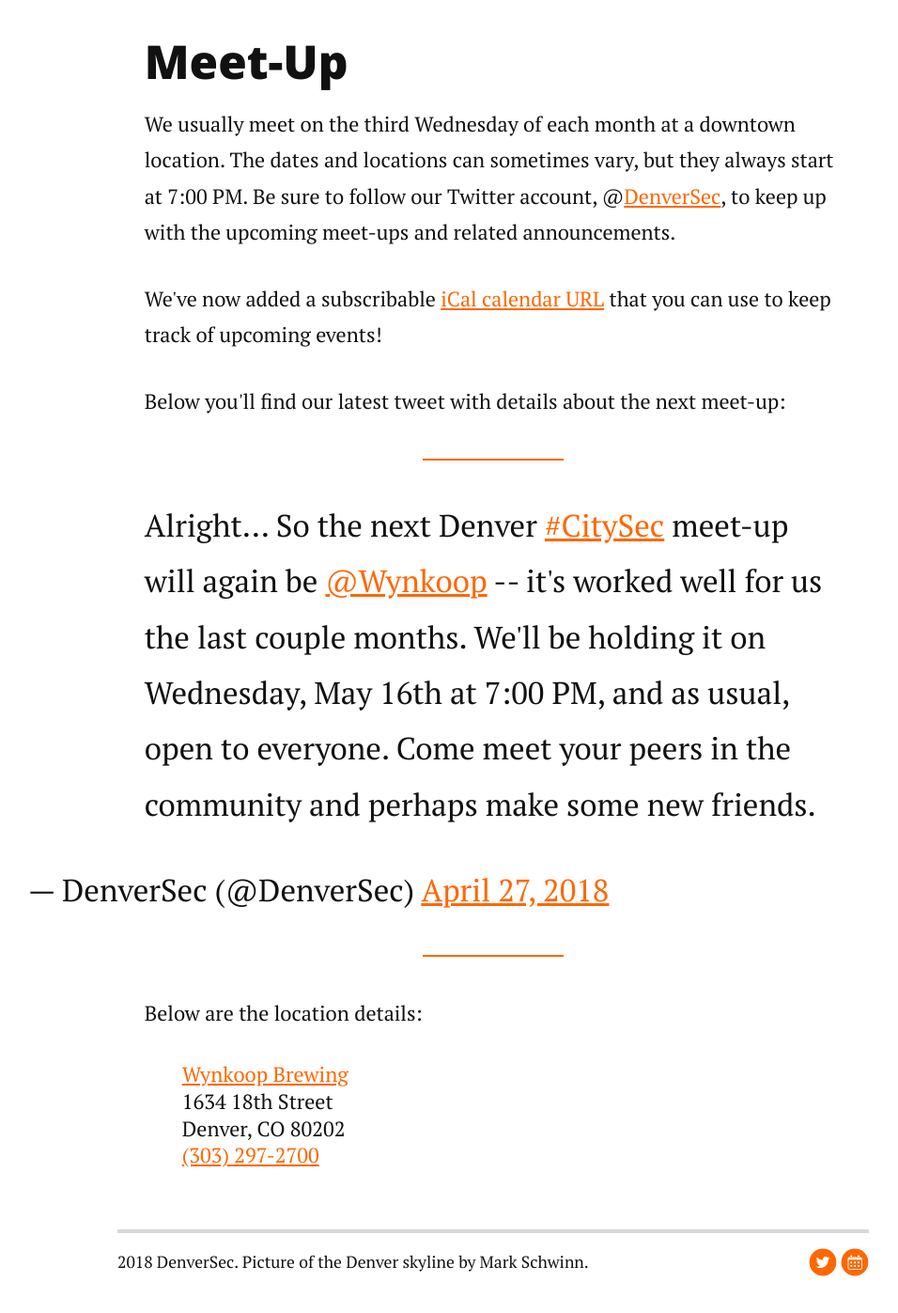
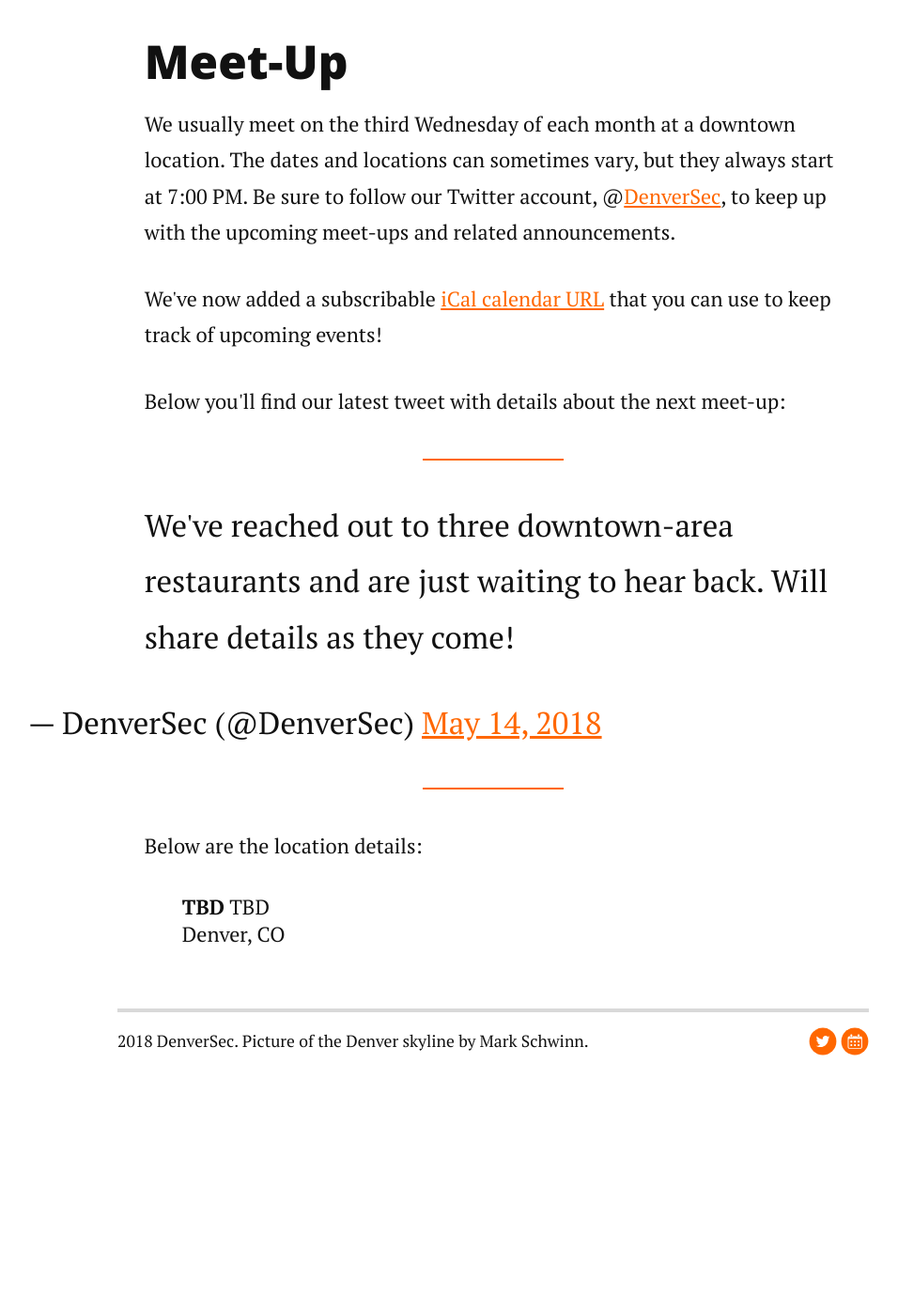
Before and after one commit to denversec/denversec.github.io, a Jekyll site: the page built from index.html, in a window 1280 px wide and 1400 px high, scrolled down 684 px. Shown: the top 1397 px of the window at 94% size, without its empty margins (115-1071 px from the left). Built offline with Jekyll 4.4.1, drawn with Linux system fonts in a browser that asks for light colours; nearby versions of some CDN libraries; comment, search, counter and statistics services are not loaded; after the commit the page ends 1848 px from its top, so only the background shows below that.

Commit message:
Update with TBD details for May meet-up

```diff
--- a/index.html
+++ b/index.html
@@ -13,15 +13,18 @@
   <p>We've now added a subscribable <a href="/meetups.ics">iCal calendar URL</a> that you can use to keep track of upcoming events!</p>
   <p>Below you'll find our latest tweet with details about the next meet-up:</p>
   <p>
-    <blockquote class="twitter-tweet" data-lang="en"><p lang="en" dir="ltr">Alright... So the next Denver <a href="https://twitter.com/hashtag/CitySec?src=hash&amp;ref_src=twsrc%5Etfw">#CitySec</a> meet-up will again be <a href="https://twitter.com/Wynkoop?ref_src=twsrc%5Etfw">@Wynkoop</a> -- it&#39;s worked well for us the last couple months. We&#39;ll be holding it on Wednesday, May 16th at 7:00 PM, and as usual, open to everyone. Come meet your peers in the community and perhaps make some new friends.</p>&mdash; DenverSec (@DenverSec) <a href="https://twitter.com/DenverSec/status/989925848714100736?ref_src=twsrc%5Etfw">April 27, 2018</a></blockquote>
+    <blockquote class="twitter-tweet" data-lang="en"><p lang="en" dir="ltr">We&#39;ve reached out to three downtown-area restaurants and are just waiting to hear back. Will share details as they come!</p>&mdash; DenverSec (@DenverSec) <a href="https://twitter.com/DenverSec/status/996092554188701697?ref_src=twsrc%5Etfw">May 14, 2018</a></blockquote>
     <script async src="https://platform.twitter.com/widgets.js" charset="utf-8"></script>
   </p>
   <p>Below are the location details:</p>
   <p class="meetup-details">
-    <a href="http://www.wynkoop.com/" target="_blank">Wynkoop Brewing</a><br/>
+    <strong>TBD</strong>
+    TBD<br/>
+    Denver, CO<br/>
+    <!-- <a href="http://www.wynkoop.com/" target="_blank">Wynkoop Brewing</a><br/>
     1634 18th Street<br/>
     Denver, CO 80202<br/>
-    <a href="tel:3032972700">(303) 297-2700</a>
+    <a href="tel:3032972700">(303) 297-2700</a> -->
   </p>
 
 </div>
```
Also changed, not shown: 1 other file.
